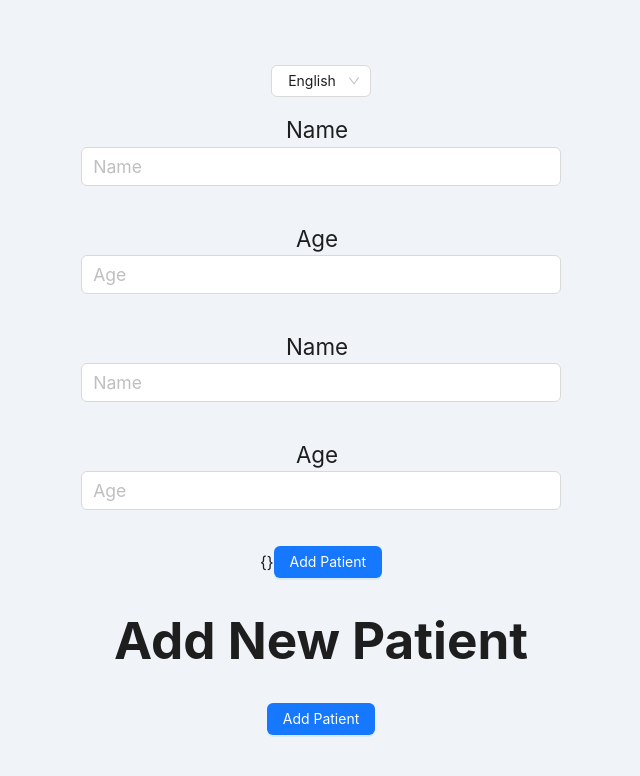
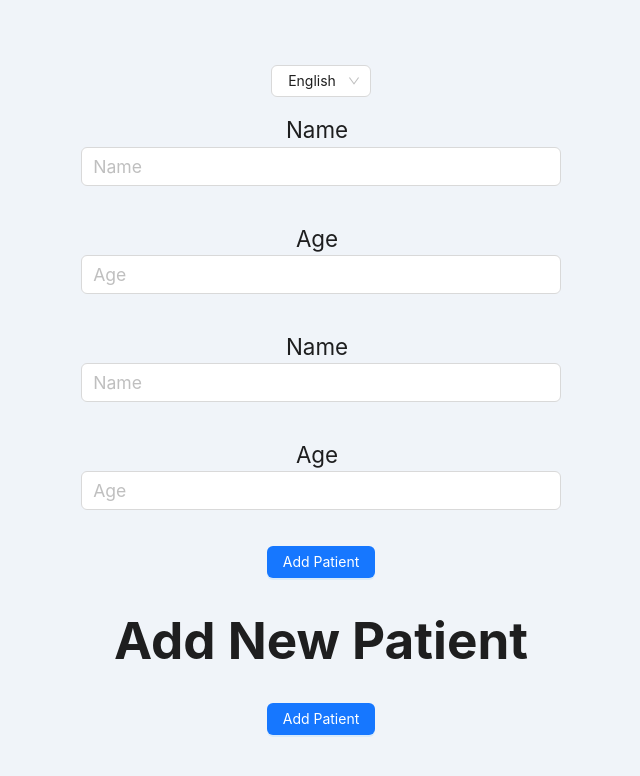
Before and after one commit to Ahmed-Elbessfy/add-patient-app, a React (Vite) app: page /add_patient in a window 1280 px wide. Shown: the top 776 px of the page, without its empty margins (319-959 px from the left). Built offline with nearby package versions, Linux system fonts and the light colour scheme.

Commit message:
fix error for test nest schema

```diff
--- a/src/patterns/DynamicForm/DynamicForm.tsx
+++ b/src/patterns/DynamicForm/DynamicForm.tsx
@@ -41,7 +41,7 @@ const DynamicForm: FC<DynamicFormConfiguration> = ({
 
   const parentSchema = yup.object().shape({
     parentName: yup.string().required(),
-    parentAge: yup.string().required().min(37),
+    parentAge: yup.number().required().min(15),
     child: childSchema,
   });
 
@@ -58,7 +58,7 @@ const DynamicForm: FC<DynamicFormConfiguration> = ({
     address__: addressSchema, // Nested schema
   });
 
-  const { handleSubmit, control, formState, getValues } = useForm({
+  const { handleSubmit, control, errors } = useForm({
     resolver: yupResolver(parentSchema),
     mode: "onChange",
   });
@@ -142,9 +142,6 @@ const DynamicForm: FC<DynamicFormConfiguration> = ({
     );
   };
 
-  useEffect(() => {
-    console.log(getValues(), formState);
-  }, [formState, getValues]);
   // const style: React.CSSProperties = {
   //   background: "#0092ff",
   //   padding: "8px 0",
@@ -205,12 +202,11 @@ const DynamicForm: FC<DynamicFormConfiguration> = ({
             visibility: true,
           },
         ])}
-        {JSON.stringify(formState)}
         <Button type="primary" htmlType="submit" data-testid="submitBtn">
           Add Patient
         </Button>
       </form>
-      <>{console.log(formState, getValues())}</>
+      <>{console.log(errors)}</>
       <form onSubmit={handleSubmit(onSubmit)}>
         <h1>{t(heading)}</h1>
 
```
